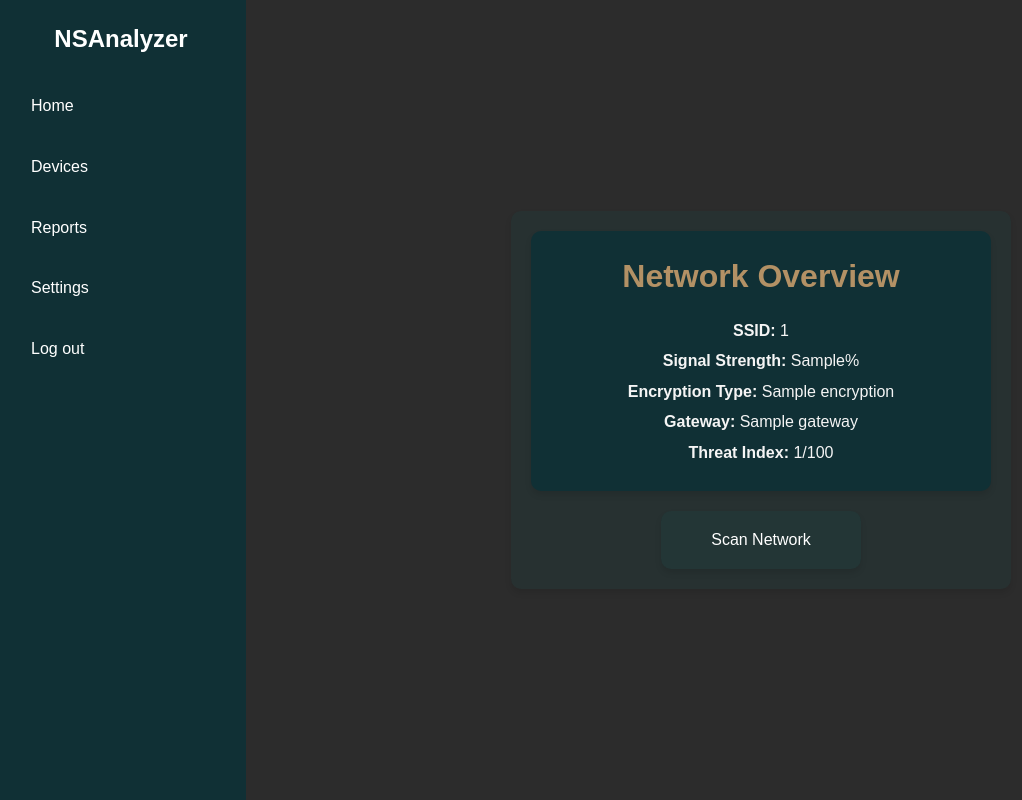
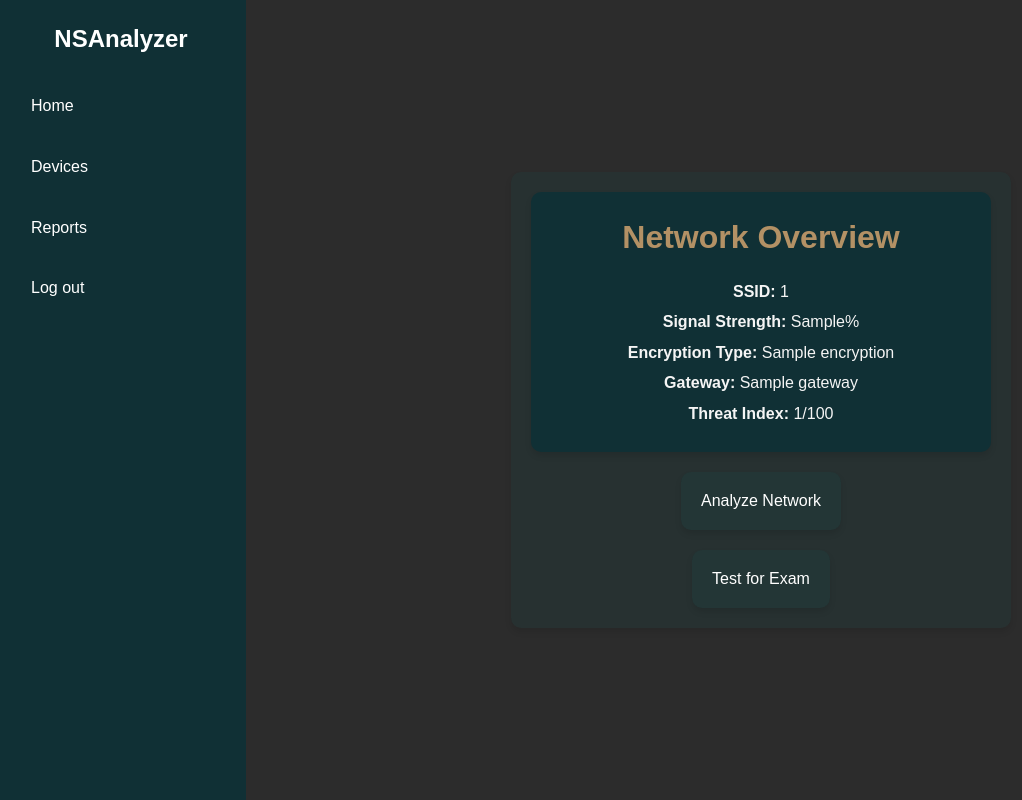
Before and after one commit to zakaria-thami/NetSec, a Flask app: template ns-analyzer-be/templates/home.html in a window 1280 px wide. Shown: the whole page, without its empty margins (4-1026 px from the left). Run offline with Flask 3, Linux system fonts and the light colour scheme; the template is opened without the code that fills it: most values are stand-ins (such as "Sample title", 1, 10 or a date in 2020).

Commit message:
button for exam day testing it should work with the tcp replay

```diff
--- a/ns-analyzer-be/app.py
+++ b/ns-analyzer-be/app.py
@@ -58,13 +58,7 @@ def reports():
     return render_template("reports.html")  # Make sure the file is in the 'templates' folder
 
 
-@app.route("/settings")
-def settings():
-    """Serve the login settings."""
-    return render_template("settings.html")  # Make sure the file is in the 'templates' folder
-
-
-@app.route("/login")
+@app.route("/")
 def login():
     """Serve the login page."""
     return render_template("login.html")  # Make sure the file is in the 'templates' folder
--- a/ns-analyzer-be/requirements.txt
+++ b/ns-analyzer-be/requirements.txt
@@ -3,3 +3,4 @@ flask_cors
 python-dotenv
 scapy
 matplotlib
+bcrypt
--- a/ns-analyzer-be/static/css/style.css
+++ b/ns-analyzer-be/static/css/style.css
@@ -241,22 +241,47 @@ input:focus {
     margin: 5px 0;
 }
 
-.scan-btn {
+
+
+.scan-main {
     display: block;
-    width: 200px;
-    padding: 10px;
-    background: #1e3a5f;
+    max-width: 500px;
+    background: #0a575721;
     color: white;
     border: none;
-    border-radius: 5px;
     font-size: 16px;
     cursor: pointer;
     text-align: center;
     transition: 0.3s;
+    margin: 0 auto;
+    text-align: center;
+    padding: 20px;
+    border-radius: 10px;
+    box-shadow: 0px 4px 6px rgba(0, 0, 0, 0.1);
 }
 
-.scan-btn:hover {
+.scan-test {
+    display: block;
+    max-width: 500px;
+    background: #0a575721;
+    color: white;
+    border: none;
+    font-size: 16px;
+    cursor: pointer;
+    text-align: center;
+    transition: 0.3s;
+    margin: 0 auto;
+    text-align: center;
+    padding: 20px;
+    margin-top: 20px;
+    border-radius: 10px;
+    box-shadow: 0px 4px 6px rgba(0, 0, 0, 0.1);
+}
+.scan-main:hover {
     background: #2d4d7a;
+}
+.scan-test:hover {
+    background: #b39165;
 }
 .center-container {
     max-width: 500px;
--- a/ns-analyzer-be/templates/base.html
+++ b/ns-analyzer-be/templates/base.html
@@ -13,8 +13,7 @@
             <li><a href="/home">Home</a></li>
             <li><a href="/devices">Devices</a></li>
             <li><a href="/reports">Reports</a></li>
-            <li><a href="/settings">Settings</a></li>
-            <li><a href="/login">Log out</a></li>
+            <li><a href="/">Log out</a></li>
         </ul>
     </div>
     <div class="content">
--- a/ns-analyzer-be/templates/home.html
+++ b/ns-analyzer-be/templates/home.html
@@ -10,7 +10,8 @@
         <p><strong>Gateway:</strong> {{ gateway }}</p>
         <p><strong>Threat Index:</strong> {{ threat_index }}/100</p>
     </div>
-    <button class="scan-btn center-container">Scan Network</button>
+    <button class="scan-main ">Analyze Network</button>
+    <button class="scan-test ">Test for Exam</button>
 </div>
 
 {% endblock %}
--- a/ns-analyzer-be/templates/login.html
+++ b/ns-analyzer-be/templates/login.html
@@ -4,7 +4,7 @@
     <meta charset="UTF-8">
     <meta name="viewport" content="width=device-width, initial-scale=1.0">
     <link rel="stylesheet" href="{{ url_for('static', filename= 'css/style.css') }}">
-    <title>Home</title>
+    <title>Login</title>
 </head>
 <body>
     <div class="container">
```
